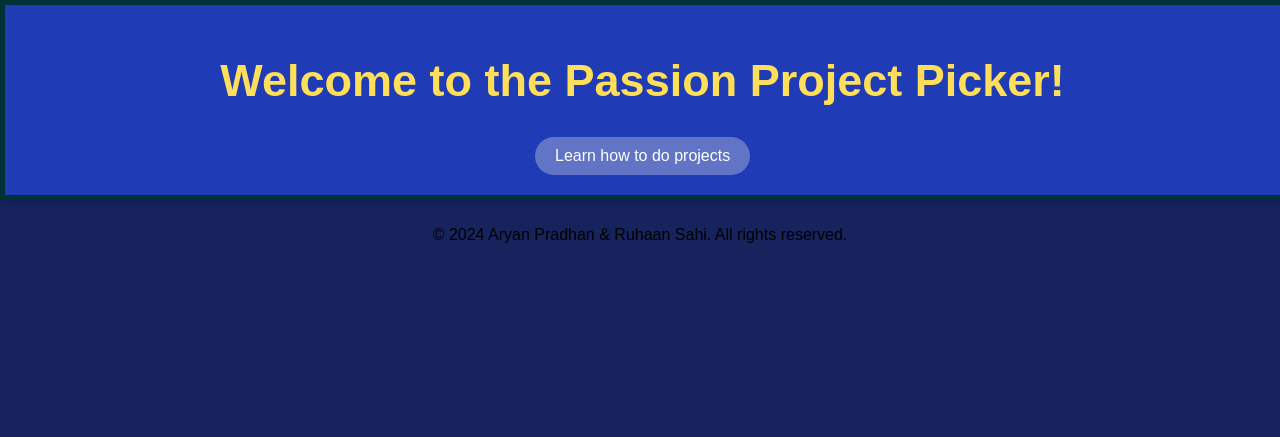
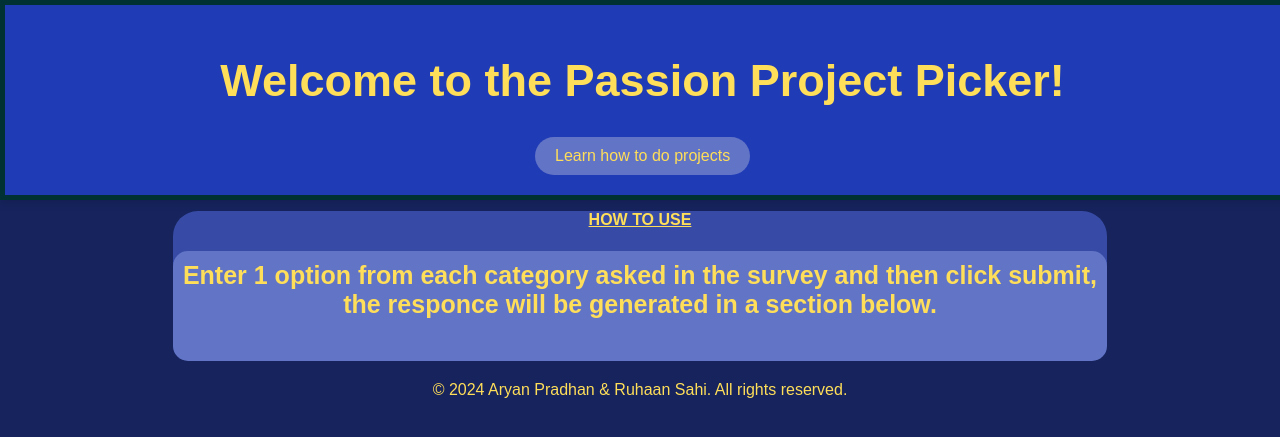
Before and after one commit to AryanPradhan12/PassionProjectWebsite, a Flask app: page / in a window 1280 px wide. Shown: the top 437 px of the page. Run offline with Flask 3, Linux system fonts and the light colour scheme.

Commit message:
further progress on changes

```diff
--- a/static/css/homestyle.css
+++ b/static/css/homestyle.css
@@ -38,13 +38,35 @@ h2 {
 }
 h4 {
     text-decoration: underline;
+    color: #ffde59;
+    font-weight: bold;
+}
+h9 {
+    color: #ffde59;
+}
+h6 {
+    color: #ffde59;
+    background-color: #6274c6;
+    padding: 10px;
+    width: fit-content;
+    height: 90px;
+    margin: 0 auto;
+    font-size: 25px;
+    border-radius: 15px;
+}
+.section1 {
+    background-color: #374ba6;
+    width: fit-content;
+    height: fit-content;
+    border-radius: 25px;
+    margin: 0 auto;
 }
 /* Styling for the button */
 button {
     padding: 10px 20px;
     font-size: 16px;
     background-color: #6274c6;
-    color: white;
+    color: #ffde59;
     border: none;
     border-radius: 40px;
     cursor: pointer;
--- a/templates/index.html
+++ b/templates/index.html
@@ -14,13 +14,16 @@
     </header>
 
     <main>
-
+        <div class="section1">
+            <h4>HOW TO USE</h4>
+            <h6>Enter 1 option from each category asked in the survey and then click submit, <br>the responce will be generated in a section below.</h6>
+        </div>
     </main>
 
 
 
     <footer>
-        <p>&copy; 2024 Aryan Pradhan & Ruhaan Sahi. All rights reserved.</p>
+        <h9>&copy; 2024 Aryan Pradhan & Ruhaan Sahi. All rights reserved.</h9>
     </footer>
 
 </body>
```
